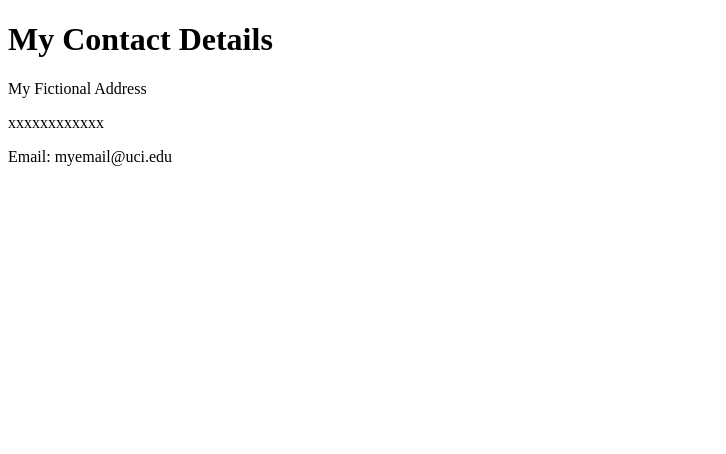
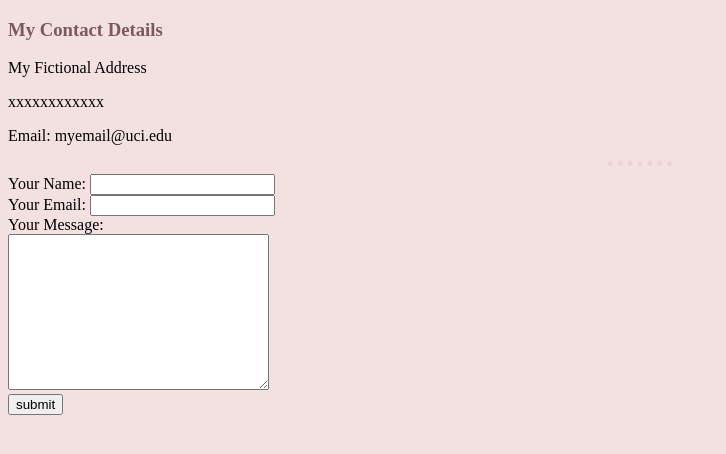
Before and after one commit to gej4/cv, a plain HTML site: page contact-me.html in a window 1280 px wide. Shown: the whole page, without its empty margins (0-726 px from the left). Drawn offline with Linux system fonts and the light colour scheme.

Commit message:
Add few CSS features

```diff
--- a/contact-me.html
+++ b/contact-me.html
@@ -4,13 +4,24 @@
 <head>
   <meta charset="utf-8">
   <title>Contact Me</title>
+  <link rel="stylesheet" href="css/styles.css">
 </head>
 
 <body>
-  <h1>My Contact Details</h1>
+  <h3>My Contact Details</h3>
   <p>My Fictional Address</p>
   <p>xxxxxxxxxxxx</p>
   <p>Email: myemail@uci.edu</p>
+  <hr>
+  <form class="" action="mailto:info@mymail.com" method="post">
+    <label>Your Name:</label>
+    <input type="text" name="yourName" value=""><br>
+    <label>Your Email:</label>
+    <input type="email" name="yourEmail" value=""><br>
+    <label>Your Message:</label><br>
+    <textarea name="Textarea" rows="10" cols="30"></textarea><br>
+    <input type="submit" name="" value="submit">
+  </form>
 </body>
 
 </html>
--- /dev/null
+++ b/css/styles.css
@@ -0,0 +1,23 @@
+body {
+  background-color: #f3e1e1;
+}
+
+hr {
+  border-style: dotted none none none;
+  border-width: 5px;
+  border-color: #f1d1d1;
+  width: 5%;
+}
+
+img{
+  width: 200px;
+  height: 200px;
+}
+
+h1{
+  color: #7d5a5a
+}
+
+h3{
+  color: #7d5a5a
+}
```
Also changed, not shown: index.html (+11 -12 lines), projects.html (+2 -0 lines).
